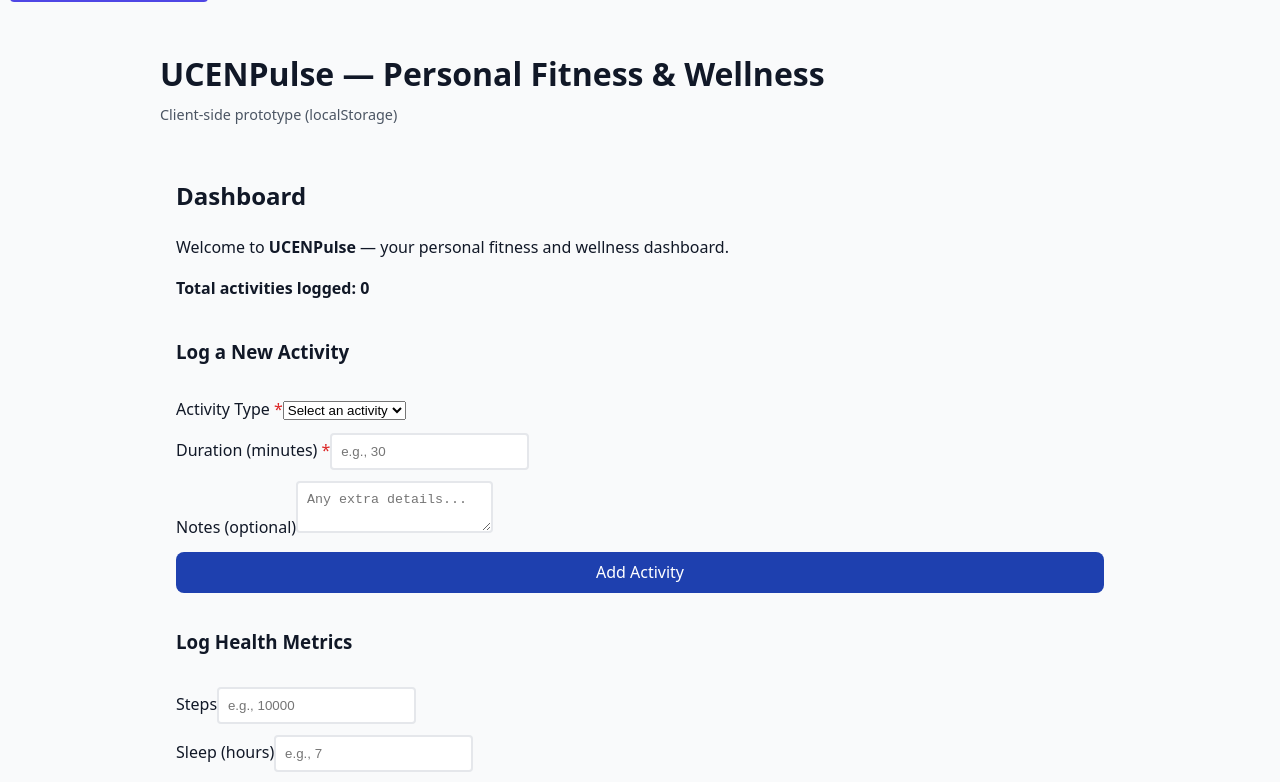
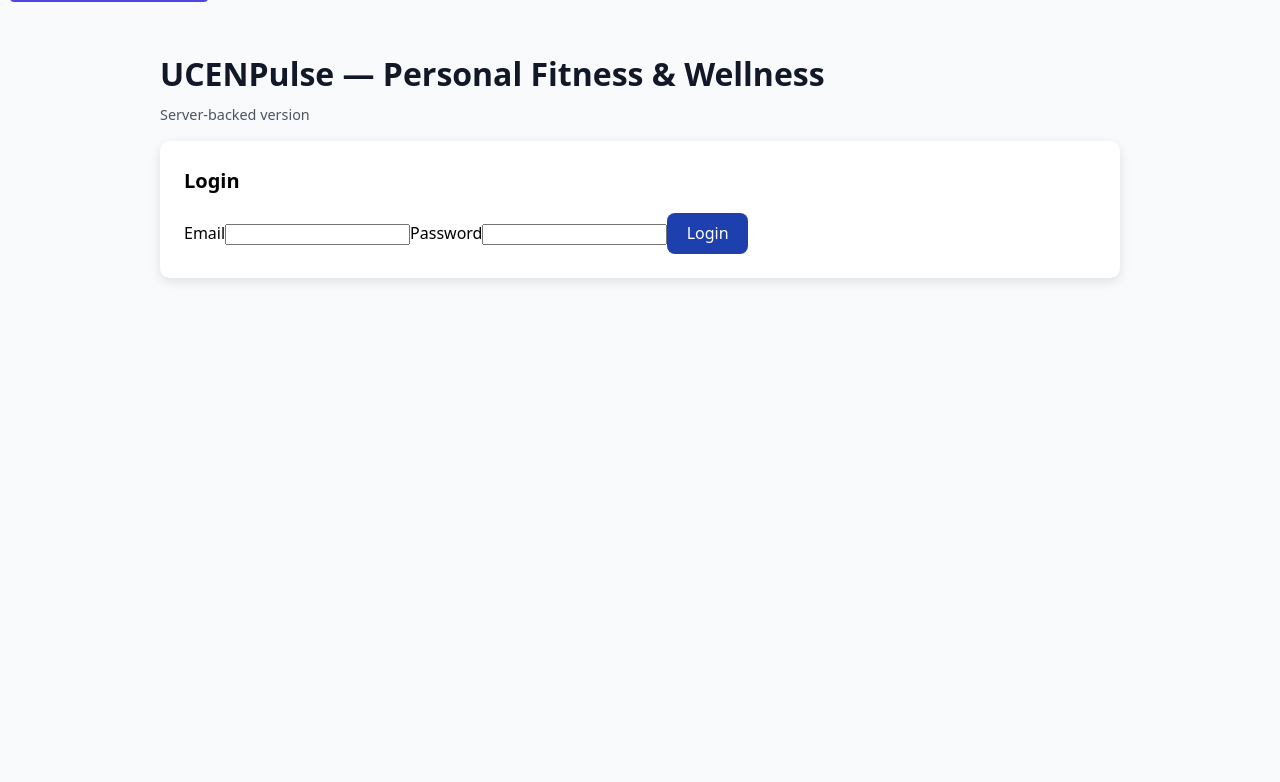
Before and after one commit to Aamir-shakil/ucenpulse, a React (Vite) app in the folder ucenpulse-client/: page / in a window 1280 px wide. Shown: the top 782 px of the page. Built offline with nearby package versions, Linux system fonts and the light colour scheme.

Commit message:
feat(client): add login UI and API helper for server authentication

```diff
--- a/ucenpulse-client/src/App.jsx
+++ b/ucenpulse-client/src/App.jsx
@@ -1,31 +1,30 @@
-/**
- * App.jsx
- * --------
- * Root component of UCENPulse client-side application.
- *
- * Responsibilities:
- * - Provide global layout and container
- * - Include accessible "Skip Link" for keyboard navigation
- * - Render the Dashboard component where all activity and metrics functionality exists
- */
-import React from 'react'
-import Dashboard from './components/Dashboard'
-import './styles.css'
+import React, { useState } from "react";
+import Dashboard from "./components/Dashboard";
+import Login from "./components/Login";
+import { getToken } from "./api";
+import "./styles.css";
 
 export default function App() {
+  const [loggedIn, setLoggedIn] = useState(!!getToken());
+
   return (
     <div className="app-root">
-      {/* Skip Link*/}
       <a href="#main-content" className="skip-link">
         Skip to main content
       </a>
+
       <header className="app-header">
         <h1>UCENPulse — Personal Fitness & Wellness</h1>
-        <p className="muted">Client-side prototype (localStorage)</p>
+        <p className="muted">Server-backed version</p>
       </header>
+
       <main>
-        <Dashboard />
+        {!loggedIn ? (
+          <Login onLogin={() => setLoggedIn(true)} />
+        ) : (
+          <Dashboard />
+        )}
       </main>
     </div>
-  )
+  );
 }
--- /dev/null
+++ b/ucenpulse-client/src/api.js
@@ -0,0 +1,29 @@
+const API_BASE = "http://localhost:3000/api";
+
+export const getToken = () => {
+  return localStorage.getItem("token");
+};
+
+export const setToken = (token) => {
+  localStorage.setItem("token", token);
+};
+
+export const apiRequest = async (endpoint, options = {}) => {
+  const token = getToken();
+
+  const res = await fetch(`${API_BASE}${endpoint}`, {
+    headers: {
+      "Content-Type": "application/json",
+      ...(token && { Authorization: `Bearer ${token}` }),
+    },
+    ...options,
+  });
+
+  const data = await res.json();
+
+  if (!res.ok) {
+    throw new Error(data.error || "API request failed");
+  }
+
+  return data;
+};
--- /dev/null
+++ b/ucenpulse-client/src/components/Login.jsx
@@ -0,0 +1,53 @@
+import { useState } from "react";
+import { apiRequest, setToken } from "../api";
+
+export default function Login({ onLogin }) {
+  const [email, setEmail] = useState("");
+  const [password, setPassword] = useState("");
+  const [error, setError] = useState("");
+
+  const handleSubmit = async (e) => {
+    e.preventDefault();
+
+    try {
+      const res = await apiRequest("/auth/login", {
+        method: "POST",
+        body: JSON.stringify({ email, password }),
+      });
+
+      setToken(res.token);
+      onLogin(res.user);
+    } catch (err) {
+      setError(err.message);
+    }
+  };
+
+  return (
+    <form onSubmit={handleSubmit} className="card">
+      <h3>Login</h3>
+
+      {error && <p style={{ color: "red" }}>{error}</p>}
+
+      <label>
+        Email
+        <input
+          value={email}
+          onChange={(e) => setEmail(e.target.value)}
+          required
+        />
+      </label>
+
+      <label>
+        Password
+        <input
+          type="password"
+          value={password}
+          onChange={(e) => setPassword(e.target.value)}
+          required
+        />
+      </label>
+
+      <button type="submit">Login</button>
+    </form>
+  );
+}
```
